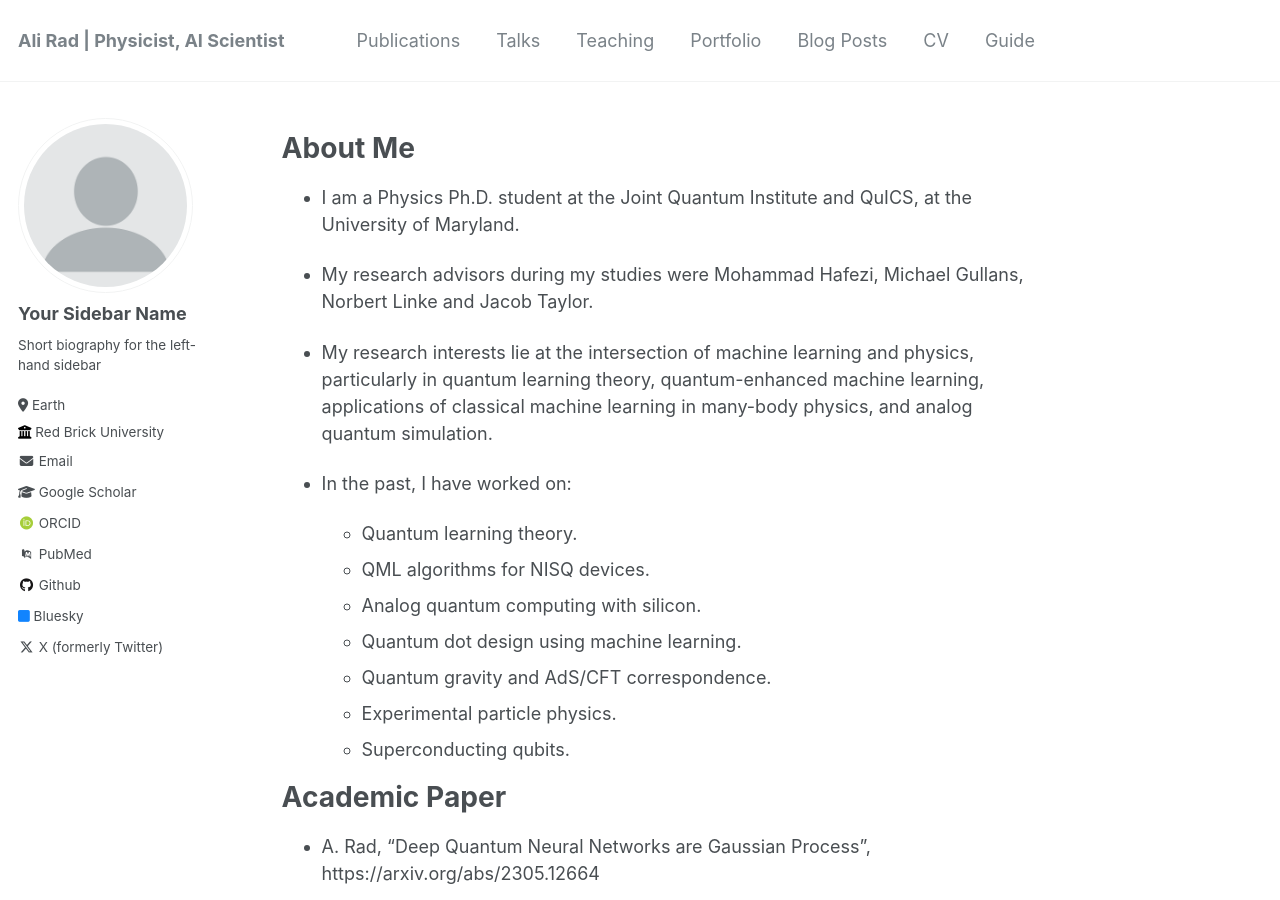
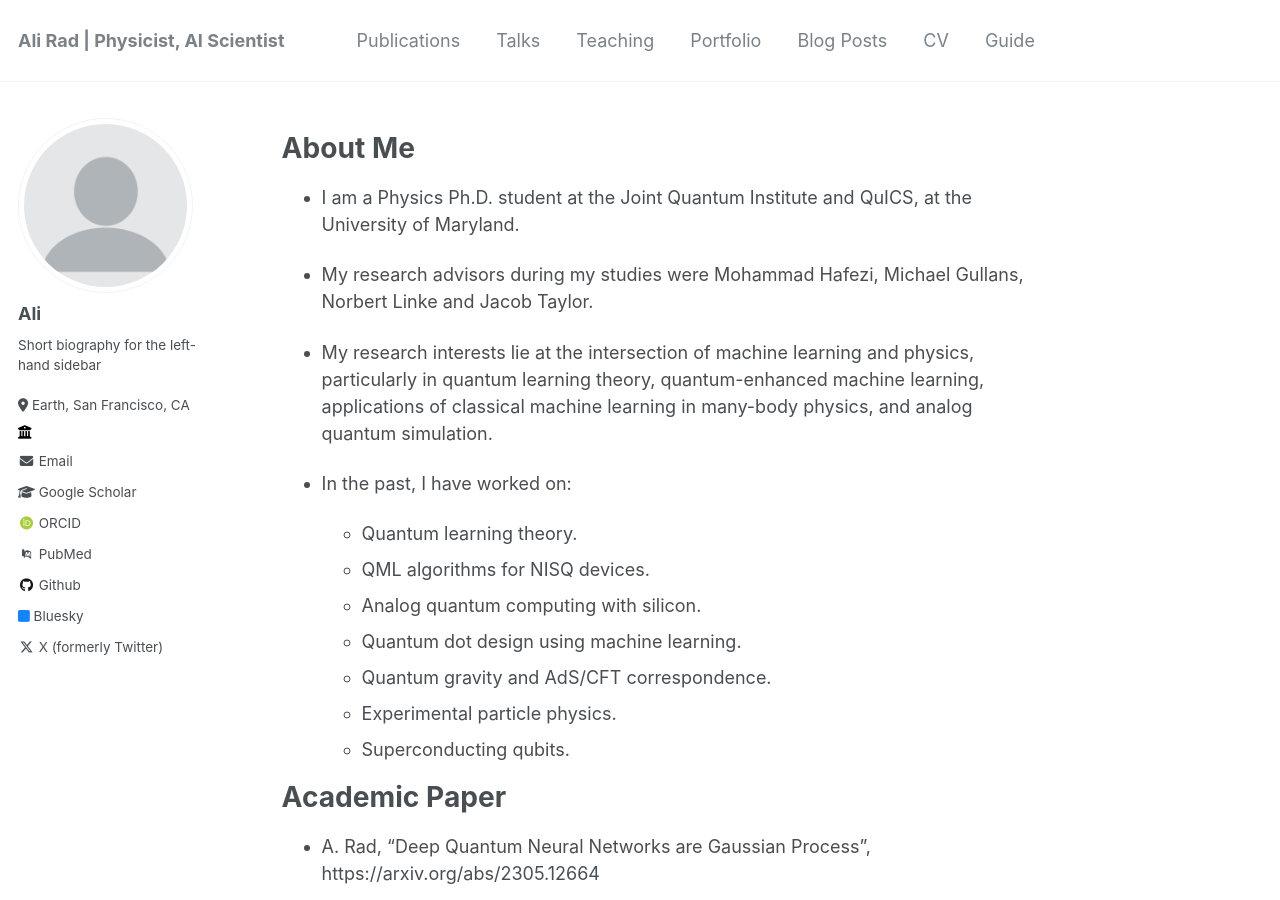
Before and after one commit to frustea/frustea.github.io, a Jekyll site: the page built from _pages/about.md, in a window 1280 px wide and 900 px high. Built offline with Jekyll 4.4.1, drawn with Linux system fonts in a browser that asks for light colours; some web fonts are replaced.

Commit message:
Update _config.yml

```diff
--- a/_config.yml
+++ b/_config.yml
@@ -22,13 +22,13 @@ repository               : "frustea/frustea.github.io"
 author:
   # Biographic information
   avatar           : "profile.png"
-  name             : "Your Sidebar Name"
-  pronouns         : # example: "she/her"
+  name             : "Ali"
+  pronouns         : # example: "he/him"
   bio              : "Short biography for the left-hand sidebar"
-  location         : "Earth"
-  employer         : "Red Brick University"
+  location         : "Earth, San Francisco, CA"
+  employer         : ""
   uri              : # URL
-  email            : "none@example.org"
+  email            : "hiairno@gmail.com"
 
   # Academic websites
   arxiv            : # URL - Update with the correct link to your profile
```
